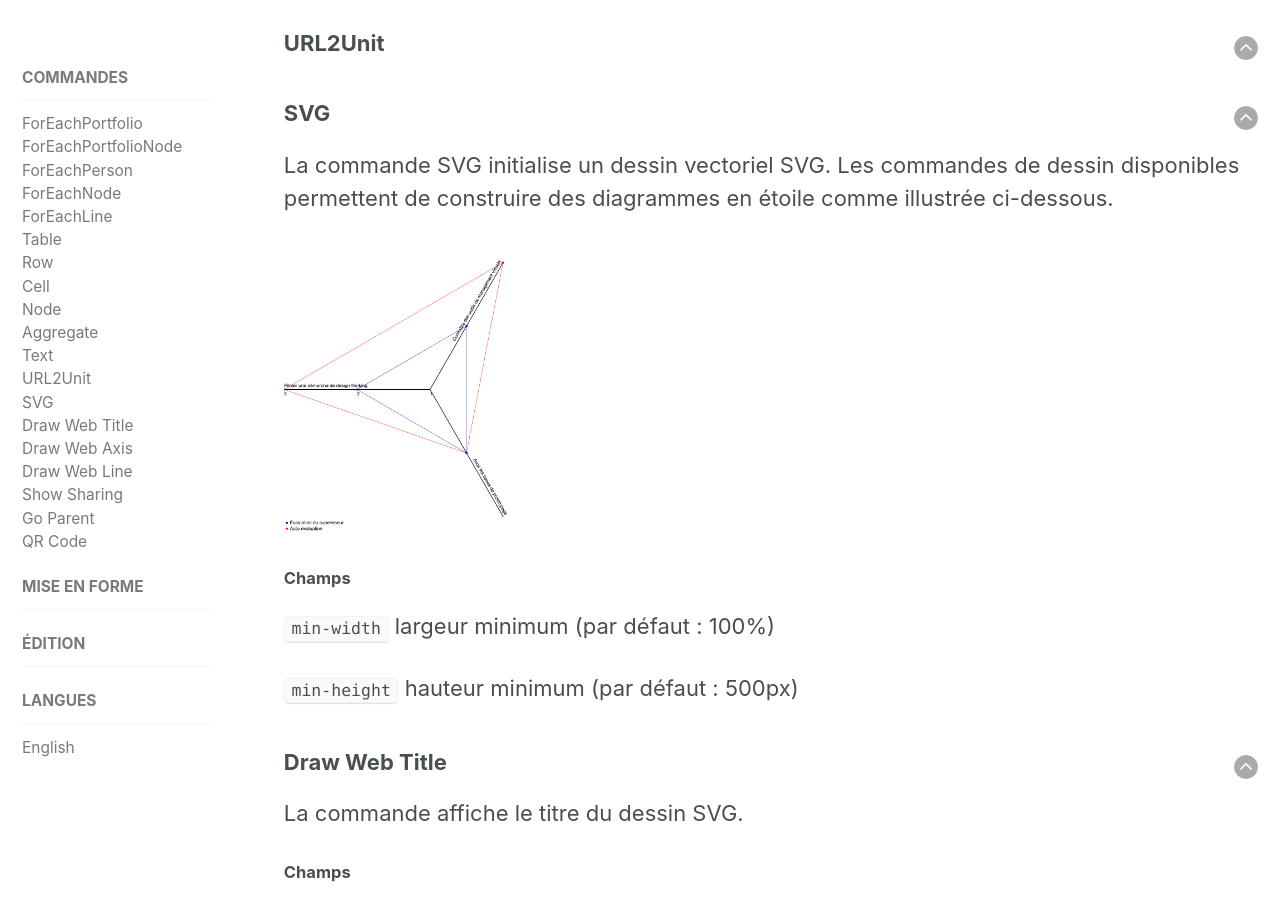
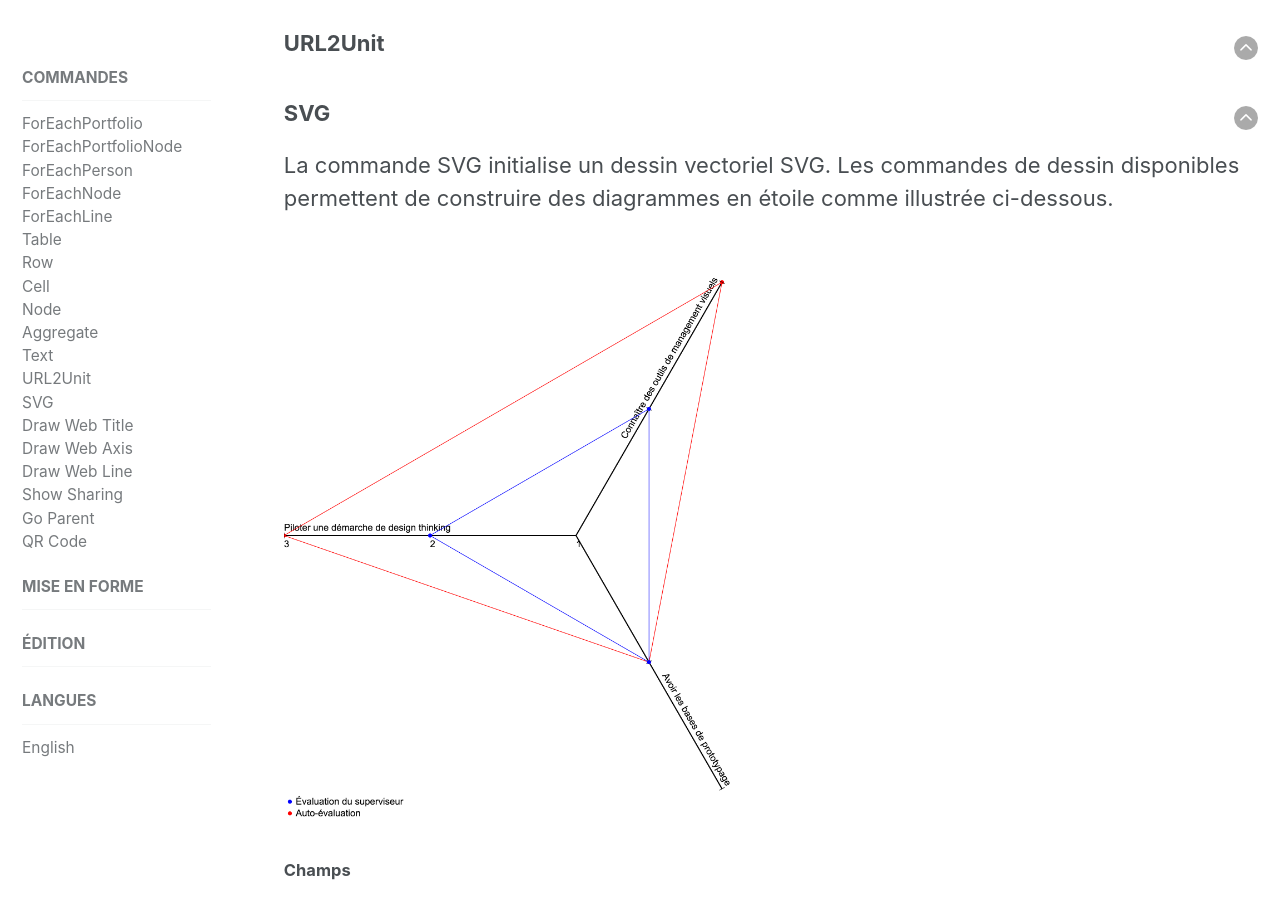
Before and after one commit to karutaproject/karuta-frontend-documentation, a Jekyll site: the page built from _pages/report_fr.html, in a window 1280 px wide and 900 px high, scrolled down 5448 px. Built offline with Jekyll 4.4.1, drawn with Linux system fonts in a browser that asks for light colours.

Commit message:
svg - étoile

```diff
--- a/_pages/report_fr.html
+++ b/_pages/report_fr.html
@@ -164,7 +164,7 @@ sidebar:
 	<a style='float:right' href='#top'><img src='../assets/img/arrow-up.png'/></a>
 	<h3 id='svg'>SVG</h3>
 	<p>La commande SVG initialise un dessin vectoriel SVG. Les commandes de dessin disponibles permettent de construire des diagrammes en étoile comme illustrée ci-dessous.</p>
-	<img src='../assets/img/web.png' width='30%'/>
+	<img src='../assets/img/web.png' width='60%'/>
 
 	<h4>Champs</h4>
 	<p><code>min-width</code> largeur minimum (par défaut : 100%)</p>
```
